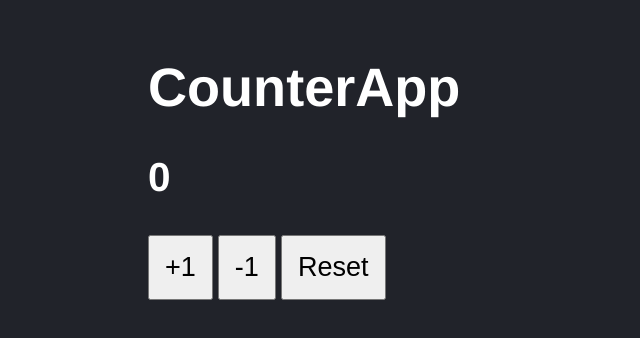
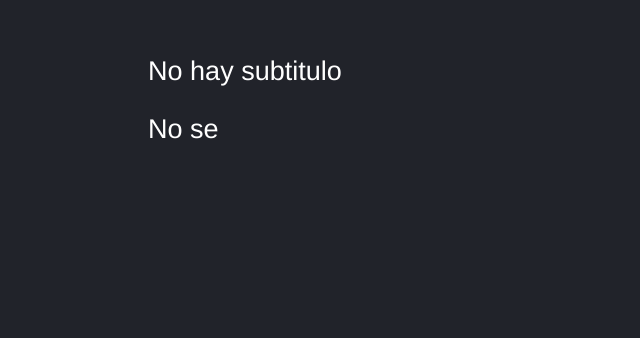
Before and after one commit to juan-ignacio-bisello/React-Course-Rep, a React (Vite) app in the folder 01-counter-app/: page / in a window 1280 px wide. Shown: the part 128-466 px from the top of the page, without its empty margins (0-640 px from the left). Built offline with nearby package versions, Linux system fonts and the light colour scheme.

Commit message:
instalacion de testing library y testing app

```diff
--- a/01-counter-app/package.json
+++ b/01-counter-app/package.json
@@ -18,6 +18,7 @@
   "devDependencies": {
     "@babel/core": "^7.24.0",
     "@babel/preset-env": "^7.24.0",
+    "@testing-library/react": "^14.2.1",
     "@types/jest": "^29.5.12",
     "@types/react": "^18.2.56",
     "@types/react-dom": "^18.2.19",
@@ -28,6 +29,7 @@
     "eslint-plugin-react-hooks": "^4.6.0",
     "eslint-plugin-react-refresh": "^0.4.5",
     "jest": "^29.7.0",
+    "react-test-renderer": "^18.2.0",
     "vite": "^5.1.4",
     "whatwg-fetch": "^3.6.20"
   }
--- a/01-counter-app/src/FirstApp.jsx
+++ b/01-counter-app/src/FirstApp.jsx
@@ -1,6 +1,6 @@
 import PropTypes from 'prop-types';
 
-export const FirstApp = ( {title} ) => {
+export const FirstApp = ( { title, subTitle } ) => {
 
 
     const newMessage = 'Ignacio';
@@ -8,6 +8,7 @@ export const FirstApp = ( {title} ) => {
         // <> funciona como un Fracmento sin la necesidad de hacer la importación
         <>
             <h1>{ title }</h1>
+            <p>{ subTitle }</p>
             <p>No se </p>
         </>
 
@@ -15,9 +16,11 @@ export const FirstApp = ( {title} ) => {
 }
 
 FirstApp.propTypes = {
-    title: PropTypes.string.isRequired
+    title: PropTypes.string.isRequired,
+    subTitle: PropTypes.string,
 }
 
 FirstApp.defaultProps = {
-    title:'No hay'
+    // title:'No hay',
+    subTitle:'No hay subtitulo'
 }
--- a/01-counter-app/src/main.jsx
+++ b/01-counter-app/src/main.jsx
@@ -8,8 +8,7 @@ import { CounterApp } from './CounterApp';
 
 ReactDOM.createRoot( document.getElementById('root')).render(
     <React.StrictMode>
-        {/* <App />
-        <FirstApp title={'goku'}/> */}
-        <CounterApp value={123}/>
+        <FirstApp />
+        {/* <CounterApp value={123}/> */}
     </React.StrictMode>
 )
```
Also changed, not shown: 1 other file (tests, documents, lock files or other folders).
